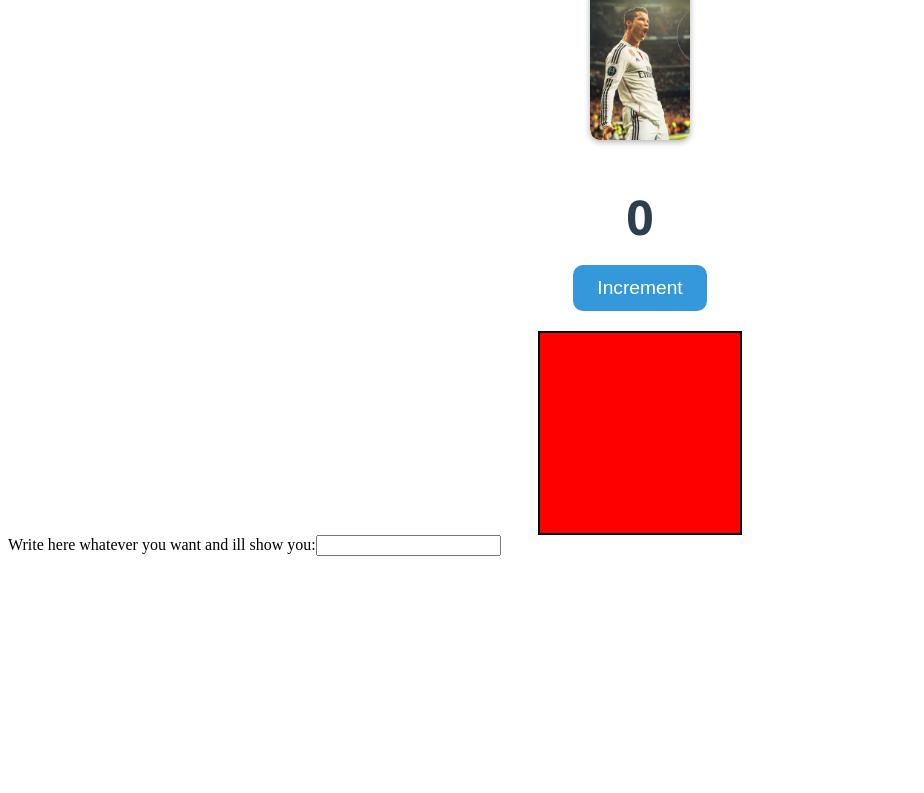
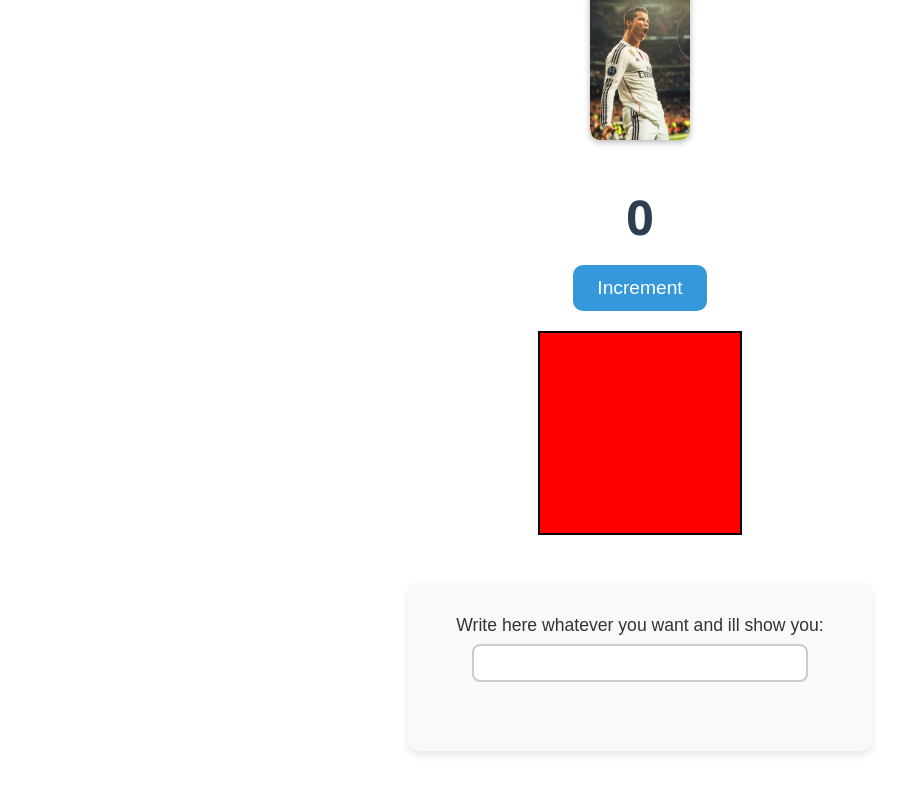
Before and after one commit to Fernando-Herrero/react-events, a React (Vite) app: page / in a window 1280 px wide. Shown: the part 822-1615 px from the top of the page, without its empty margins (0-924 px from the left). Before the commit the page ends 1399 px from the top, so only its background shows below. Built offline with nearby package versions, Linux system fonts and the light colour scheme.

Commit message:
styles(KeyCounter) : add styles to key counter component

```diff
--- a/src/components/KeyCounter/KeyCounter.css
+++ b/src/components/KeyCounter/KeyCounter.css
@@ -0,0 +1,42 @@
+.key-counter {
+	display: flex;
+	flex-direction: column;
+	align-items: center;
+	justify-content: center;
+	padding: 2rem;
+	font-family: Arial, sans-serif;
+	background-color: #f9f9f9;
+	border-radius: 12px;
+	box-shadow: 0 4px 8px rgba(0, 0, 0, 0.1);
+	max-width: 400px;
+	margin: 3rem auto;
+}
+
+.key-counter label {
+	font-size: 1.1rem;
+	margin-bottom: 0.5rem;
+	color: #333;
+}
+
+.key-counter input {
+	padding: 0.5rem 1rem;
+	font-size: 1rem;
+	border: 2px solid #ccc;
+	border-radius: 8px;
+	width: 100%;
+	max-width: 300px;
+	outline: none;
+	transition: border-color 0.2s;
+}
+
+.key-counter input:focus {
+	border-color: #4a90e2;
+}
+
+.key-counter h1 {
+	margin-top: 1.5rem;
+	font-size: 1.25rem;
+	color: #222;
+	word-break: break-word;
+	text-align: center;
+}
--- a/src/components/KeyCounter/KeyCountr.jsx
+++ b/src/components/KeyCounter/KeyCountr.jsx
@@ -21,7 +21,15 @@ export const KeyCounter = () => {
 			<label htmlFor="keys">Write here whatever you want and ill show you:</label>
 			<input type="text" id="keys" value={text} onChange={handleText} onKeyDown={handlePressedKeys} />
 
-			<h1>{text ? text + ", Pressed keys:" + pressedKeys : ""}</h1>
+			<h1>
+				{text ? (
+					<>
+						{text} <br /> Pressed keys: {pressedKeys}
+					</>
+				) : (
+					""
+				)}
+			</h1>
 		</div>
 	);
 };
```
